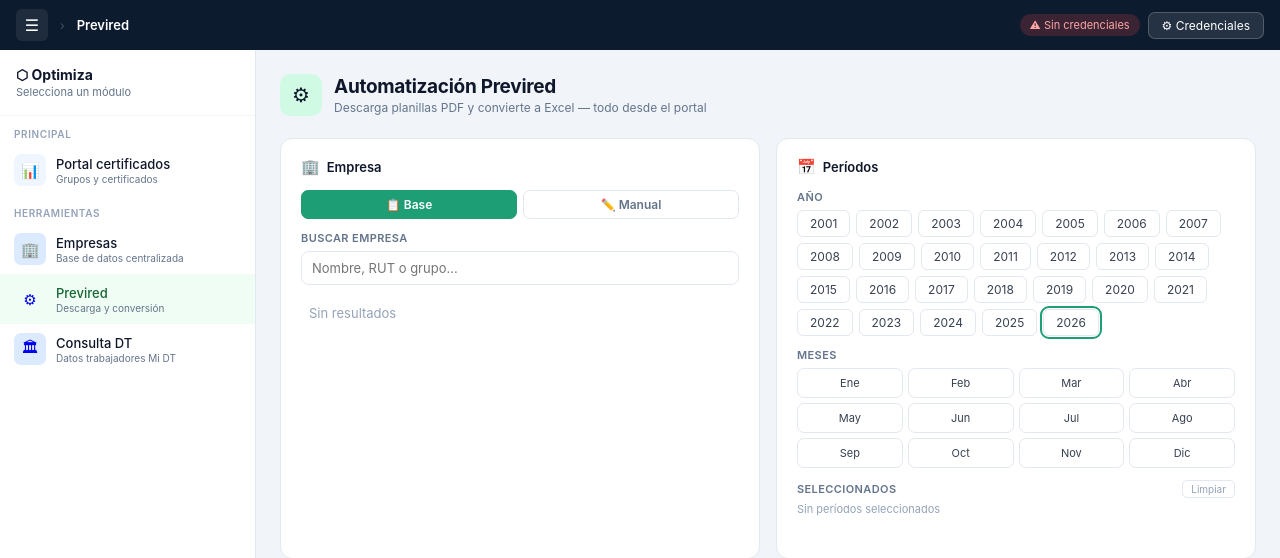
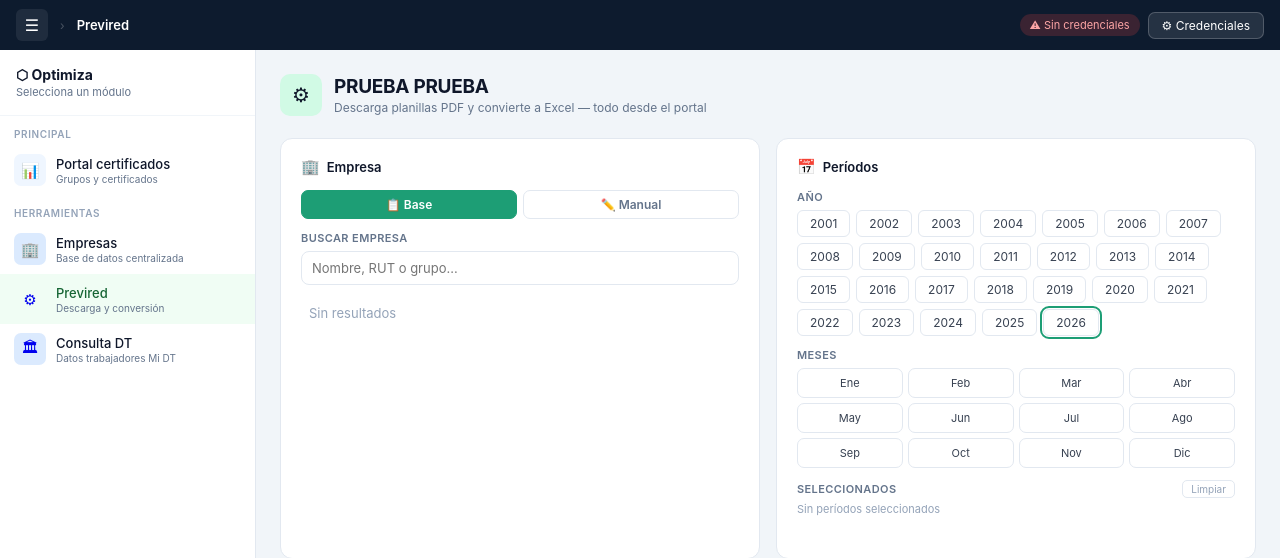
Before and after one commit to EpavezOptimiza/certificados-cotizaciones, a Flask app: template templates/previred.html in a window 1280 px wide. Shown: the top 558 px of the page. Run offline with Flask 3, Linux system fonts and the light colour scheme; the template is opened without the code that fills it, so the values that code supplies are empty.

Commit message:
Change previred page title to PRUEBA PRUEBA
Co-Authored-By: Claude Haiku 4.5 <noreply@anthropic.com>

```diff
--- a/templates/previred.html
+++ b/templates/previred.html
@@ -171,7 +171,7 @@ body{font-family:-apple-system,BlinkMacSystemFont,'Segoe UI',sans-serif;backgrou
     <div class="page-header">
       <div class="page-icon">⚙</div>
       <div>
-        <div class="page-title">Automatización Previred</div>
+        <div class="page-title">PRUEBA PRUEBA</div>
         <div class="page-sub">Descarga planillas PDF y convierte a Excel — todo desde el portal</div>
       </div>
     </div>
```
